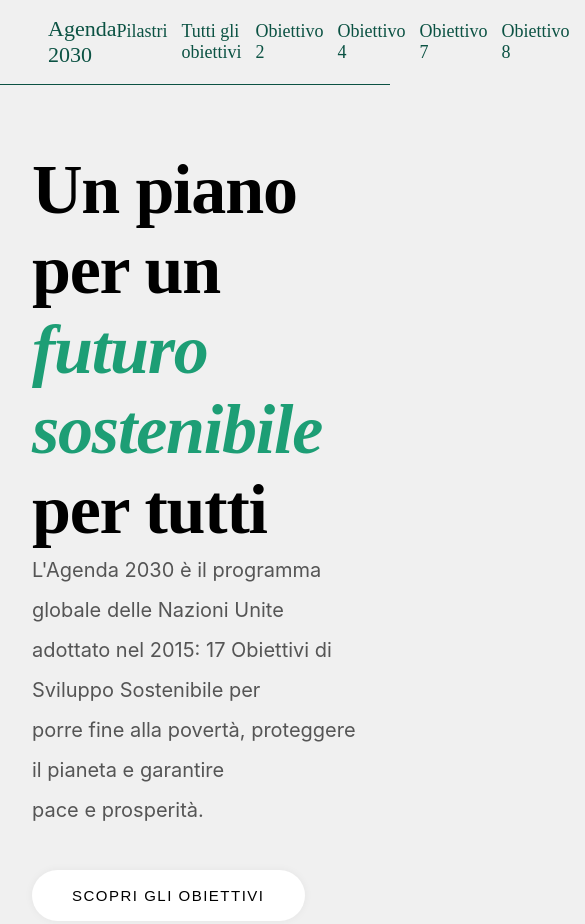
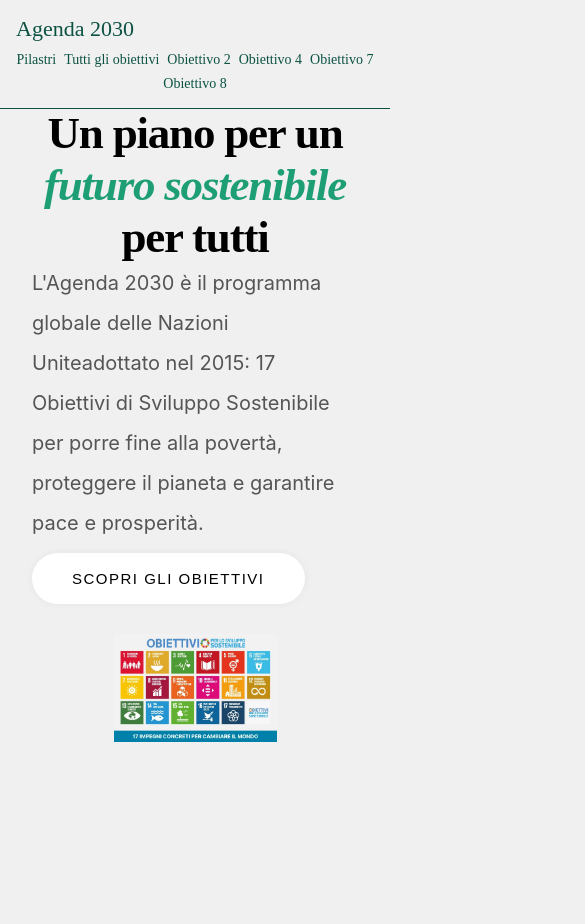
Before and after one commit to CIAOPERSONA/agenda2030-giusto, a plain HTML site: page index.html in a window 390 px wide. Shown: the top 924 px of the page, 585 px wide, since content can reach past the window. Drawn offline with Linux system fonts and the light colour scheme.

Commit message:
nuova modifica

```diff
--- a/index.html
+++ b/index.html
@@ -1,6 +1,7 @@
 <!DOCTYPE html>
 <html lang="it">
   <head>
+    <meta name="viewport" content="width=device-width, initial-scale= 1.0">
     <title>Agenda 2030</title>
     <link rel="stylesheet" href="stile.css" />
   </head>
@@ -18,14 +19,21 @@
       </div>
     </header>
     <div class="contenitore">
-      <h1 >Un piano per un<br><span class="futuro-sostenibile">futuro sostenibile</span><br>per tutti</h1>
-      <p class="p-iniziale">
-        L'Agenda 2030 è il programma globale delle Nazioni Unite<br>adottato nel 2015: 17 Obiettivi
-        di Sviluppo Sostenibile per<br>porre fine alla povertà,
-        proteggere il pianeta e garantire<br>pace e prosperità.
-      </p>
-      <a href="tutti gli obiettivi.html"><button class="button-esplora">Scopri gli obiettivi</button></a>
-      <img src="immagini/17-obiettivi-agenda-2030-onu.jpg" alt="IMMAGINE AGENDA 2030" class="img-17obiettivi">
+      <div class="contenitore1-flex">
+        <div class="contenitore-h1-p">
+          <h1 >Un piano per un<br><span class="futuro-sostenibile">futuro sostenibile</span><br>per tutti</h1>
+          <p class="p-iniziale">
+            L'Agenda 2030 è il programma globale delle Nazioni Uniteadottato nel 2015: 17 Obiettivi
+            di Sviluppo Sostenibile per porre fine alla povertà,
+           proteggere il pianeta e garantire pace e prosperità.
+          </p>
+         <a href="tutti gli obiettivi.html"><button class="button-esplora">Scopri gli obiettivi</button></a>
+        </div>
+        <img src="immagini/17-obiettivi-agenda-2030-onu.jpg" alt="IMMAGINE AGENDA 2030" class="img-17obiettivi">
+      </div>
+
+
+
       <h2 id="pilastri" class="titolo-5p">Le 5 P dell'agenda 2030</h2>
       <p class="p-5pilastri">Cinque pilastri interconnessi guidano ogni obiettivo, pensati per agire<br> insieme e non in isolamento</p>
       <div class="boxes">
--- a/stile.css
+++ b/stile.css
@@ -44,9 +44,22 @@
   gap: 14px;
 }
 /* #region index*/
+.contenitore1-flex{
+  display: flex;
+  flex-direction: row;
+  gap: 10%;
+  padding-top: 2%;
+}
+
+.contenitoreh1-p{
+  display: flex;
+  flex-direction: column;
+
+}
+
 
 .button-esplora {
-  margin-top: 40px;
+  margin-top: 3%;
   padding: 17px 40px;
   border-radius: 50px;
   cursor: pointer;
@@ -76,7 +89,7 @@
 }
 
 h1{
-  margin-top: 150px;
+  margin-top: 100px;
   font-size: 70px;
   letter-spacing: -1.2px;
 }
@@ -91,11 +104,11 @@
   line-height: 40px;
 }
 .img-17obiettivi{
-  width: 700px;
-  height: auto;
-  position: absolute;
-  top: 200px;
-  left: 750px;
+  width: 50%;
+  height: 60%;
+  /* position: absolute; */
+  /* top: 200px;
+  left: 750px; */
   z-index: -10;
   border:none;
 
@@ -105,6 +118,8 @@
   font-size: 50px;
   margin-top: 200px;
 }
+
+/* #region box */
 /* BOX 1 */
 .box1{
   background-color: #c8ecdf;
@@ -417,6 +432,36 @@
   font-family: 'Inter', sans-serif;
   color:#699773
 }
+/* #endregion box */
+
+@media (max-width: 768px){
+  header{
+    flex-wrap: wrap;
+    padding: 1rem;
+    gap :10px;
+  }
+  .menu{
+    flex-wrap: wrap;
+    gap: 8px;
+    justify-content: center;
+  }
+  .header-opzioni{
+    font-size: 14px;
+  }
+
+  .contenitore1-flex{
+    flex-direction: column;
+    gap: 30px;
+    align-items: center;
+  }
+  h1{
+    font-size: 45px;
+    margin-top: 13%;
+    text-align: center;
+  }
+}
+
+
 /* #endregion index */
 
 
@@ -1394,7 +1439,6 @@
 .contenitore-cosè-lavoro-dignitoso{
 transform: translateY(-100px);
 }
-/*CJXBHIDWBJOVBJDBJBVJWDJVJN VJNDSJVHK VN CJKBJBJKBK HK N, K*/
 .contenitore-box-target{
   display: grid;
   grid-template-columns: repeat(3, 1fr);
@@ -1492,7 +1536,6 @@
   color: #555555;
   line-height: 25px;
 }
-/*CJXBHIDWBJOVBJDBJBVJWDJVJN VJNDSJVHK VN CJKBJBJKBK HK N, K*/
 /* #endregion paginaobiettivo8 */
 
 
```
